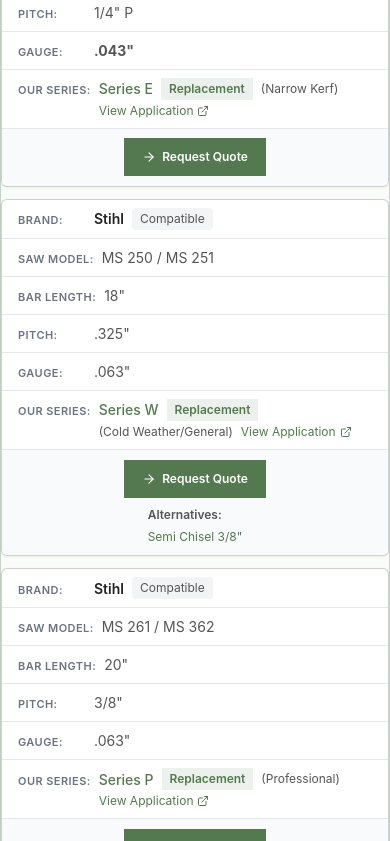
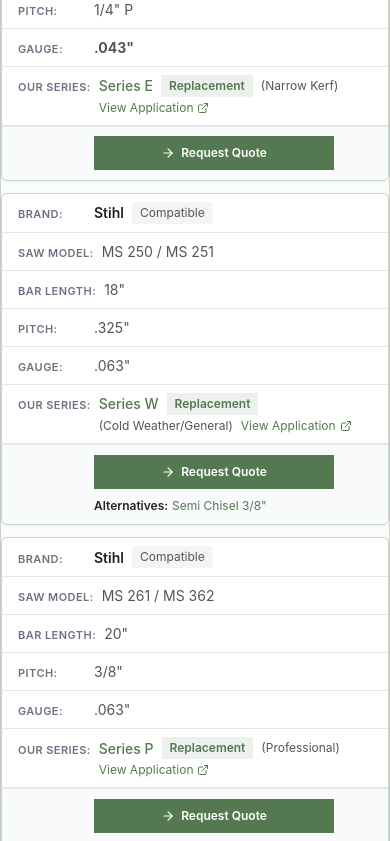
Before and after one commit to LoganOYoung/chainsaw-chain-supplier-borealgrit, a Next.js app: page /fitment-finder in a window 390 px wide. Shown: the part 5980-6821 px from the top of the page. Built offline with nearby package versions, Linux system fonts and the light colour scheme.

Commit message:
fix(fitment): button smaller height/longer width, Actions+Alternatives align with row, visual grouping

```diff
--- a/app/fitment-finder/page.tsx
+++ b/app/fitment-finder/page.tsx
@@ -547,28 +547,28 @@ export default function FitmentFinderPage() {
                       </div>
                     </td>
                     <td className="px-4 py-3 min-w-0 fitment-actions-cell" data-label="Actions">
-                      <div className="flex flex-col gap-2 min-w-0 max-w-full items-center">
+                      <div className="flex flex-col gap-2 min-w-0 max-w-full">
                         <Link
                           href={buildQuoteUrl(item)}
-                          className="flex items-center justify-center gap-1.5 text-xs py-2 px-4 min-h-[36px] w-auto bg-forest-brand text-white font-semibold hover:bg-white hover:text-forest-brand border-2 border-transparent hover:border-forest-brand transition rounded-none [&_svg]:text-white"
+                          className="flex items-center justify-center gap-1.5 text-xs py-1.5 px-4 min-h-[32px] min-w-[160px] w-full max-w-[240px] bg-forest-brand text-white font-semibold hover:bg-white hover:text-forest-brand border-2 border-transparent hover:border-forest-brand transition rounded-none [&_svg]:text-white"
                         >
                           <ArrowRight className="w-3.5 h-3.5 shrink-0" aria-hidden />
                           <span>Request Quote</span>
                         </Link>
                         {getAlternativeProducts(item.series, item.seriesType).length > 0 && (
-                          <div className="text-xs text-text-body">
-                            <span className="font-semibold">Alternatives:</span>
-                            <div className="mt-1 space-y-1">
+                          <div className="text-xs text-text-body flex flex-wrap items-baseline gap-x-1 gap-y-0.5">
+                            <span className="font-semibold text-text-main shrink-0">Alternatives:</span>
+                            <span className="inline-flex flex-wrap items-baseline gap-x-1.5 gap-y-0.5">
                               {getAlternativeProducts(item.series, item.seriesType).map((alt, idx) => (
                                 <Link
                                   key={idx}
                                   href={alt.link}
-                                  className="block text-forest-brand hover:underline"
+                                  className="text-forest-brand hover:underline"
                                 >
                                   {alt.name}
                                 </Link>
                               ))}
-                            </div>
+                            </span>
                           </div>
                         )}
                       </div>
--- a/app/globals.css
+++ b/app/globals.css
@@ -189,15 +189,18 @@ body {
     padding-top: 0.6rem;
     padding-bottom: 0.6rem;
   }
-  /* Compat table Actions: no label, center button */
+  /* Compat table Actions: same grid as other rows, empty label so value aligns left with BAR LENGTH etc. */
   .fitment-compat-table td.fitment-actions-cell {
-    display: flex !important;
-    flex-direction: column;
-    align-items: center;
-    justify-content: center;
+    display: grid !important;
+    grid-template-columns: minmax(4.25rem, auto) minmax(0, 1fr);
+    gap: 0 0.5rem;
+    align-items: flex-start;
+    border-top: 1px solid #e5e7eb;
+    padding-top: 0.6rem;
   }
   .fitment-compat-table td.fitment-actions-cell::before {
-    display: none;
+    content: "";
+    display: block;
   }
   .fitment-gauge-table td::before,
   .fitment-compat-table td::before,
```
